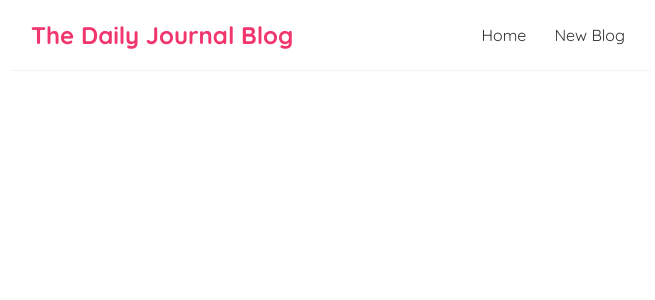
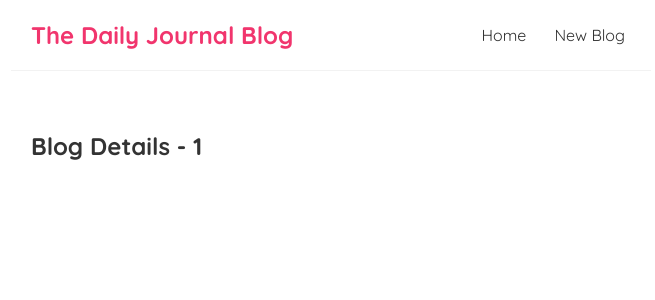
Before and after one commit to chaitanyatekane/daily-journal, a React (Create React App) app: page /blogs/1 in a window 1280 px wide. Shown: the top 300 px of the page, without its empty margins (309-964 px from the left). Built offline with nearby package versions, Linux system fonts and the light colour scheme.

Commit message:
route parameters

```diff
--- a/src/App.js
+++ b/src/App.js
@@ -2,6 +2,7 @@
 import Home from "./Home";
 import { BrowserRouter as Router, Route, Switch } from 'react-router-dom';
 import Create from "./Create";
+import BlogDetails from "./BlogDetails";
 
 function App() {
 
@@ -17,6 +18,9 @@
             <Route path="/create">
               <Create />
             </Route>
+            <Route path="/blogs/:id">
+              <BlogDetails />
+            </Route>
           </Switch>
         </div>
       </div>
--- /dev/null
+++ b/src/BlogDetails.js
@@ -0,0 +1,13 @@
+import { useParams } from "react-router";
+
+const BlogDetails = () => {
+    const { id } = useParams();
+
+    return (
+        <div className="blog-details">
+            <h2>Blog Details - {id}</h2>
+        </div>
+     );
+}
+
+export default BlogDetails;
--- a/src/BlogList.js
+++ b/src/BlogList.js
@@ -1,3 +1,5 @@
+import { Link } from "react-router-dom";
+
 const BlogList = ({ blogs, title }) => {
 
     return (
@@ -5,8 +7,10 @@
             <h2>{ title }</h2>
             {blogs.map((blog) => (
                 <div className="blog-preview" key={blog.id}>
-                    <h2>{ blog.title }</h2>
-                    <p>Written by { blog.author }</p>
+                    <Link to={`/blogs/${blog.id}`}>
+                        <h2>{ blog.title }</h2>
+                        <p>Written by { blog.author }</p>
+                    </Link>
                 </div>
             ))}
         </div>
--- a/src/index.css
+++ b/src/index.css
@@ -56,3 +56,7 @@
   color: #f1356d;
   margin-bottom: 8px;
 }
+
+.blog-preview a {
+  text-decoration: none;
+}
```
Also changed, not shown: 1 other file (tests, documents, lock files or other folders).
